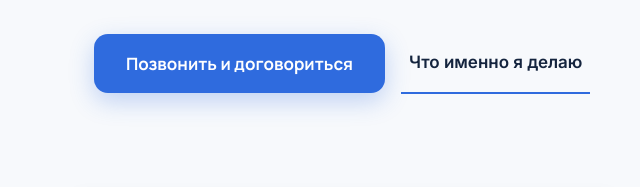
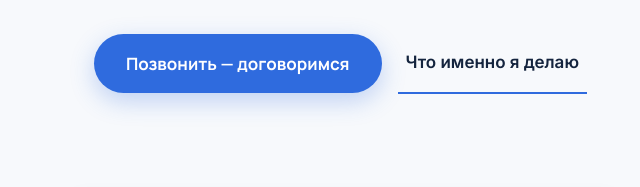
Before and after one commit to vaf948/test-Radioarena, a plain HTML site: page index.html in a window 1280 px wide. Shown: the part 549-736 px from the top of the page, 10-650 px from the left. Drawn offline with Linux system fonts and the light colour scheme.

Commit message:
Кнопка: пилюля и текст «Позвонить — договоримся» (обе версии)

```diff
--- a/index.html
+++ b/index.html
@@ -69,7 +69,7 @@
   .btn{
     display:inline-block;font-family:var(--font-head);font-weight:700;font-size:17px;
     color:#fff;background:var(--accent);text-decoration:none;
-    padding:16px 32px;border-radius:var(--radius);
+    padding:16px 32px;border-radius:999px;
     box-shadow:0 8px 24px rgba(47,107,222,.28);
     transition:transform .2s ease,box-shadow .2s ease;
   }
@@ -161,7 +161,7 @@
     <h1>Делаю сайты для малого бизнеса. Паяю электронику для радиолюбителей.</h1>
     <p class="lead">С одной стороны — одностраничные сайты, которые продают: прайс, отзывы, онлайн-запись или калькулятор. С другой — собственные разработки UNICOM 4.1, которые я придумываю, собираю и продаю через свой интернет-сайт.</p>
     <div class="actions">
-      <a class="btn" href="tel:+79038917970">Позвонить и договориться</a>
+      <a class="btn" href="tel:+79038917970">Позвонить — договоримся</a>
       <a class="btn-ghost" href="#what">Что именно я делаю</a>
     </div>
   </div>
```
Also changed, not shown: v2/index.html (+2 -2 lines).
